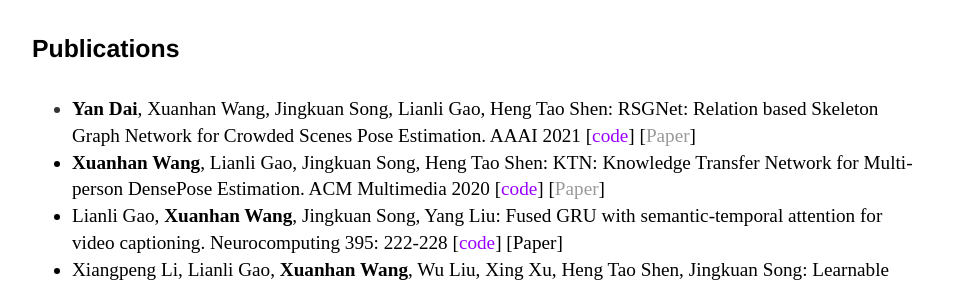
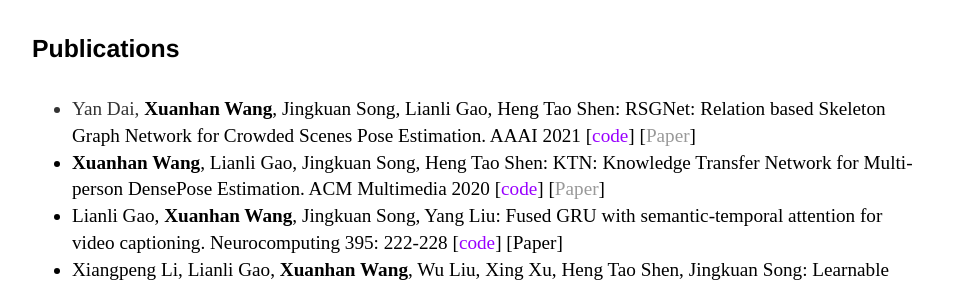
Before and after one commit to cfm-wxh/xuanhanwang.github.io, a Jekyll site: the page built from index.html, in a window 1280 px wide. Shown: the part 976-1263 px from the top of the page, without its empty margins (160-1119 px from the left). Built offline with Jekyll 4.4.1, drawn with Linux system fonts in a browser that asks for light colours.

Commit message:
Update index.html

```diff
--- a/index.html
+++ b/index.html
@@ -48,7 +48,7 @@
 
 <h4>Publications</h4>
 	<ul>
-		<li><font ><font color="#000000"><b><font color="#000000">Yan Dai</b><font color="#000000">, Xuanhan Wang, Jingkuan Song, Lianli Gao, Heng Tao Shen: RSGNet: Relation based Skeleton Graph Network for Crowded Scenes Pose Estimation. AAAI 2021 [</font><a href="https://github.com/vikki-dai/RSGNet" rel="nofollow"><font color="#9900ff">code</font></a><font color="#000000">] [<a href="" rel="nofollow">Paper</a>]</font></font></li>
+		<li>Yan Dai, <font ><font color="#000000"><b><font color="#000000">Xuanhan Wang</b><font color="#000000">, Jingkuan Song, Lianli Gao, Heng Tao Shen: RSGNet: Relation based Skeleton Graph Network for Crowded Scenes Pose Estimation. AAAI 2021 [</font><a href="https://github.com/vikki-dai/RSGNet" rel="nofollow"><font color="#9900ff">code</font></a><font color="#000000">] [<a href="" rel="nofollow">Paper</a>]</font></font></li>
 		<li><font ><font color="#000000"><b><font color="#000000">Xuanhan Wang</b><font color="#000000">, Lianli Gao, Jingkuan Song, Heng Tao Shen: KTN: Knowledge Transfer Network for Multi-person DensePose Estimation. ACM Multimedia 2020 [</font><a href="https://github.com/stoa-xh91/KTN" rel="nofollow"><font color="#9900ff">code</font></a><font color="#000000">] [<a href="https://arxiv.org/abs/1701.07901" rel="nofollow">Paper</a>]</font></font></li>
 		<li><font ><font color="#000000">Lianli Gao, <b><font color="#000000">Xuanhan Wang</b><font color="#000000">, Jingkuan Song, Yang Liu: Fused GRU with semantic-temporal attention for video captioning. Neurocomputing 395: 222-228 [</font><a href="https://github.com/wangxuanhan/stafg-capgen-vid" rel="nofollow"><font color="#9900ff">code</font></a><font color="#000000">] [Paper]</font></font></li>
 		<li><font ><font color="#000000">Xiangpeng Li, Lianli Gao, <b><font color="#000000">Xuanhan Wang</b><font color="#000000">, Wu Liu, Xing Xu, Heng Tao Shen, Jingkuan Song: Learnable Aggregating Net with Diversity Learning for Video Question Answering. ACM Multimedia 2019: 1166-1174 [</font><a href="https://github.com/hetaoconquer/DRH" rel="nofollow"><font color="#9900ff">code</font></a><font color="#000000">] [<a href="https://arxiv.org/abs/1701.07901" rel="nofollow">Paper</a>]</font></font></li>
```
